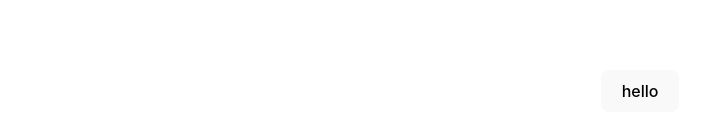
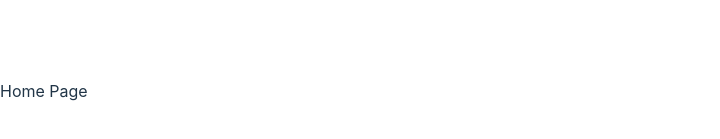
Before and after one commit to Afthabvu/mern-food-ordering-app, a React (Vite) app in the folder frontend/: page / in a window 1280 px wide. Shown: the part 309-448 px from the top of the page, without its empty margins (0-720 px from the left). Built offline with nearby package versions, Linux system fonts and the light colour scheme.

Commit message:
React routes setup completed

```diff
--- a/frontend/package.json
+++ b/frontend/package.json
@@ -16,6 +16,7 @@
     "clsx": "^2.1.0",
     "react": "^18.2.0",
     "react-dom": "^18.2.0",
+    "react-router-dom": "^6.22.2",
     "tailwind-merge": "^2.2.1",
     "tailwindcss-animate": "^1.0.7"
   },
--- /dev/null
+++ b/frontend/src/AppRoutes.tsx
@@ -0,0 +1,14 @@
+import { Navigate, Route, Routes } from "react-router-dom"
+
+const AppRoutes=()=>{
+    return(
+        <Routes>
+            <Route path="/" element={<span>Home Page</span>}/>
+            <Route path="/user-profile" element={<span>User Profile Page</span>}/>
+            <Route path="*" element={<Navigate to='/'/>}/>
+
+        </Routes>
+    )
+}
+
+export default AppRoutes;
--- a/frontend/src/main.tsx
+++ b/frontend/src/main.tsx
@@ -1,10 +1,14 @@
 import React from 'react'
 import ReactDOM from 'react-dom/client'
-import App from './App.tsx'
+
 import './index.css'
+import { BrowserRouter as Router } from 'react-router-dom'
+import AppRoutes from './AppRoutes'
 
 ReactDOM.createRoot(document.getElementById('root')!).render(
   <React.StrictMode>
-    <App />
+      <Router>
+          <AppRoutes/>
+      </Router>
   </React.StrictMode>,
 )
```
Also changed, not shown: 1 other file (tests, documents, lock files or other folders).
